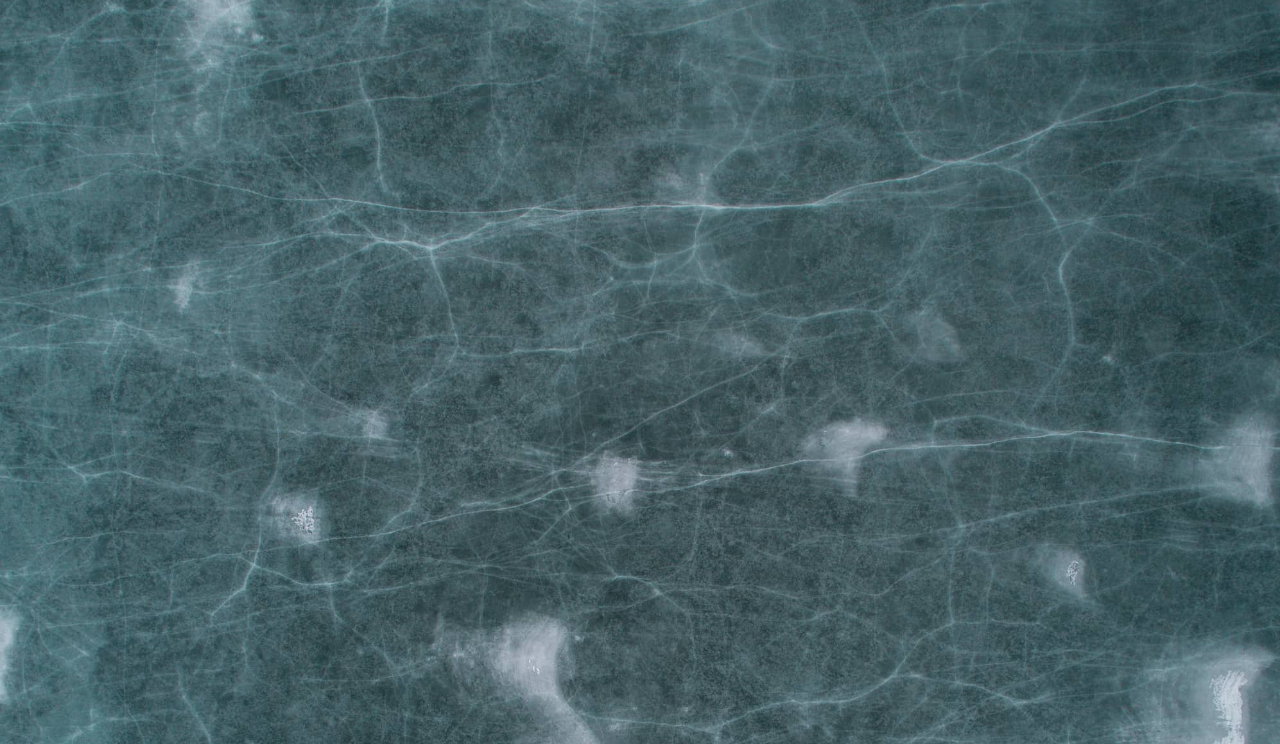
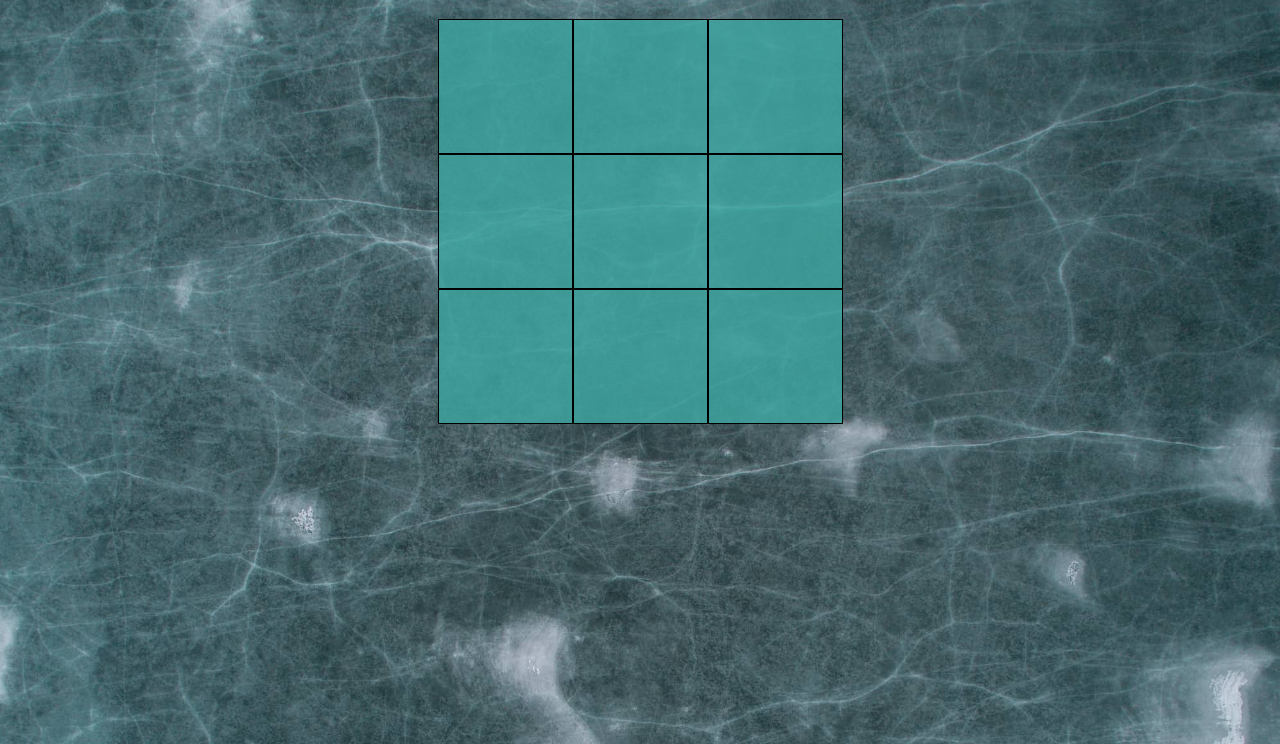
Before and after one commit to W0x3R/Tic-Tac-Toe, a plain HTML site: page index.html in a window 1280 px wide. Shown: the part 56-800 px from the top of the page. Drawn offline with Linux system fonts and the light colour scheme.

Commit message:
feat: add main (Sat, Jan 13, 2024, 6:45:58 PM)

```diff
--- a/index.html
+++ b/index.html
@@ -23,6 +23,19 @@
 		<header class="header">
 			<h1 class="header__title"><a href="https://github.com/W0x3R" target="_blank">Naughts and crosses</a></h1>
 		</header>
+		<main class="main">
+			<div class="main__square">
+				<div class="main__square-item"></div>
+				<div class="main__square-item"></div>
+				<div class="main__square-item"></div>
+				<div class="main__square-item"></div>
+				<div class="main__square-item"></div>
+				<div class="main__square-item"></div>
+				<div class="main__square-item"></div>
+				<div class="main__square-item"></div>
+				<div class="main__square-item"></div>
+			</div>
+		</main>
 	</div>
 	<script src="./js/index.js"></script>
 </body>
--- a/src/sass/style.scss
+++ b/src/sass/style.scss
@@ -3,7 +3,6 @@
 body {
 	background-image: url('../images/1.jpg');
 	background-size: cover;
-	background-repeat: no-repeat;
 }
 
 .container {
@@ -22,7 +21,53 @@ body {
 	font-size: clamp(22px, 5vw, 35px);
 	transition: 0.3s;
 	color: #ffffff;
-	&:hover {
-		color: #cdcbcb;
+	@media (hover: hover) {
+		&:hover {
+			color: #cdcbcb;
+		}
 	}
 }
+
+.main {
+	&__square {
+		display: flex;
+		flex-wrap: wrap;
+		margin-bottom: 20px;
+		width: 405px;
+		height: 405px;
+		background-color: rgb(62 166 162 / 82%);
+		cursor: pointer;
+
+		@media screen and (max-width: 680px) {
+			width: 300px;
+			height: 300px;
+		}
+
+		&-item {
+			display: flex;
+			align-items: center;
+			justify-content: center;
+			width: 135px;
+			height: 135px;
+			box-sizing: border-box;
+			font-size: 80px;
+			border: 1px solid #000;
+			color: #be0101;
+			text-transform: uppercase;
+			transition: 0.3s;
+
+			@media screen and (max-width: 680px) {
+				width: 100px;
+				height: 100px;
+			}
+			@media (hover: hover) {
+				&:hover {
+					border: 2px solid #fff;
+					border-radius: 5%;
+					color: #ff0000;
+					background-color: rgb(255 255 255 / 25%);
+				}
+			}
+		}
+	}
+}
```
Also changed, not shown: css/style.css.
